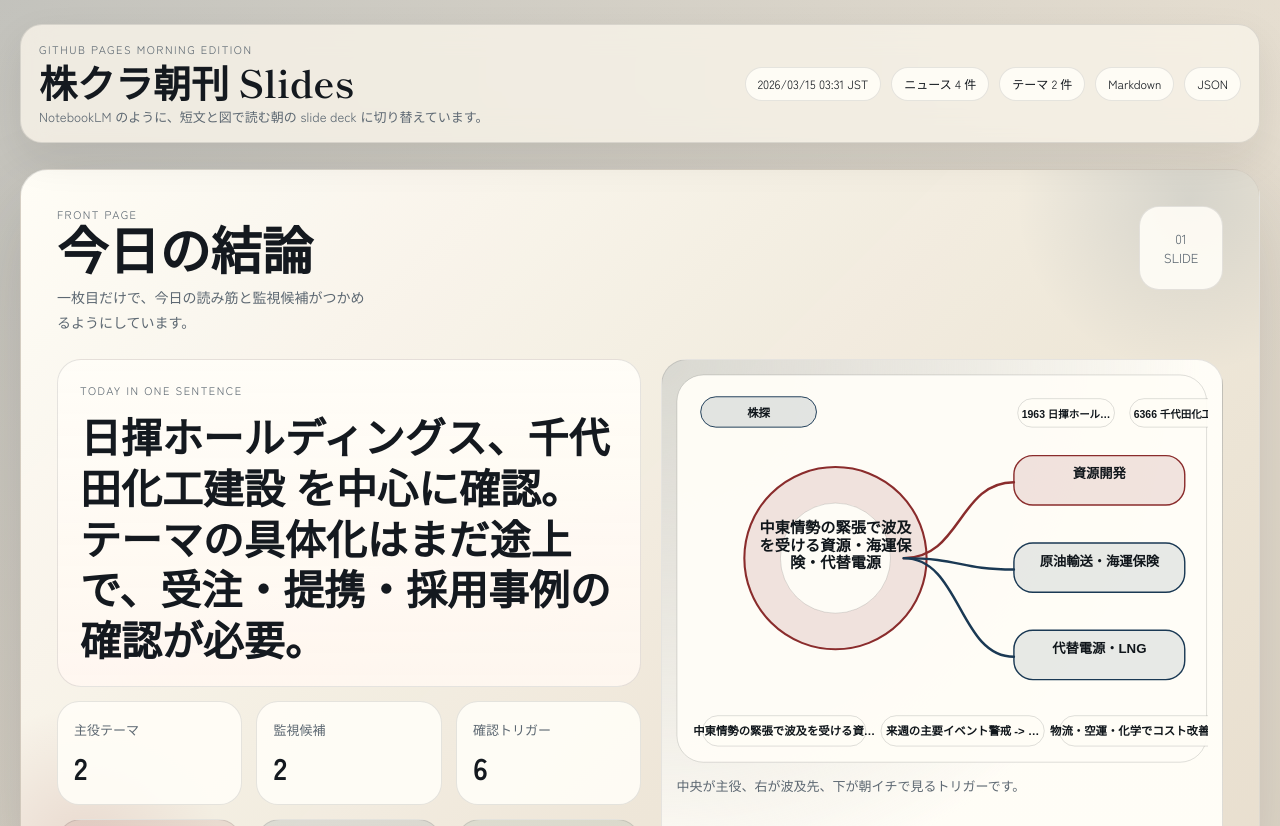
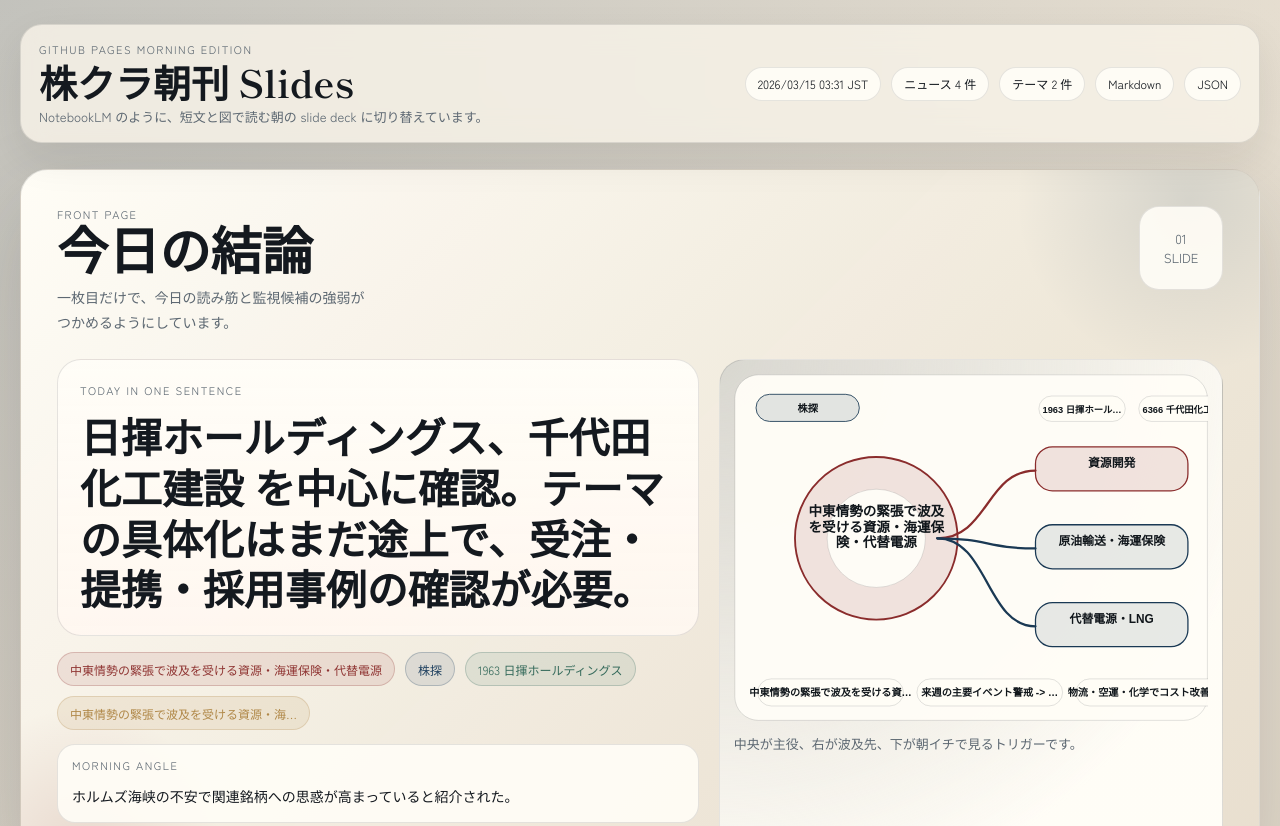
Before and after one commit to kuwa136-collab/kabu-line-bot, a website: page docs/index.html in a window 1280 px wide. Shown: the top 826 px of the page. Drawn offline with Linux system fonts and the light colour scheme.

Commit message:
Update GitHub Pages morning edition

```diff
--- a/docs/index.html
+++ b/docs/index.html
@@ -13,24 +13,24 @@
     .toolbar{position:sticky;top:14px;z-index:20;display:flex;justify-content:space-between;align-items:center;gap:18px;padding:16px 18px;margin-bottom:26px;border:1px solid var(--line);border-radius:22px;background:rgba(247,242,232,.84);backdrop-filter:blur(14px);box-shadow:0 16px 40px rgba(20,25,31,.08)}
     .brand{display:grid;gap:6px}.brand h1,.title,.quote h3,.storyTitle,.col h3,.board h3{font-family:"Shippori Mincho","Yu Mincho",serif}.brand h1{margin:0;font-size:clamp(24px,3vw,38px);line-height:1}.brand p:last-child{margin:0;color:var(--muted);font-size:13px}
     .eyebrow{margin:0;font-size:11px;letter-spacing:.14em;text-transform:uppercase;color:var(--muted)}
-    .toolbar-meta,.tags,.chips,.footer-links,.pillRow,.source-row{display:flex;flex-wrap:wrap;gap:10px}
+    .toolbar-meta,.tags,.chips,.footer-links,.pillRow,.source-row,.heroRibbon{display:flex;flex-wrap:wrap;gap:10px}
     .meta,.link,.tag,.chip{display:inline-flex;align-items:center;justify-content:center;min-height:34px;padding:7px 12px;border:1px solid var(--line);border-radius:999px;background:rgba(255,253,247,.92);text-decoration:none;font-size:12px}
     .link:hover{border-color:var(--navy);color:var(--navy)}.redTag{border-color:rgba(143,52,50,.24);background:var(--redS);color:var(--red)}.navyTag{border-color:rgba(31,64,95,.24);background:var(--navyS);color:var(--navy)}.greenTag{border-color:rgba(53,106,91,.24);background:var(--greenS);color:var(--green)}.goldTag{border-color:rgba(176,136,72,.24);background:var(--goldS);color:var(--gold)}
     .deck{display:grid;gap:28px;scroll-snap-type:y proximity}.slide{position:relative;aspect-ratio:16/9;min-height:690px;padding:36px;border:1px solid var(--line);border-radius:var(--r);background:linear-gradient(180deg,rgba(255,253,247,.97),rgba(244,238,227,.98));box-shadow:var(--shadow);overflow:hidden;scroll-snap-align:start}.slide:before,.slide:after{content:"";position:absolute;border-radius:999px;pointer-events:none}.slide:before{width:360px;height:360px;top:-150px;right:-110px;background:radial-gradient(circle,rgba(31,64,95,.12),transparent 68%)}.slide:after{width:280px;height:280px;left:-80px;bottom:-120px;background:radial-gradient(circle,rgba(143,52,50,.12),transparent 70%)}.cover{background:linear-gradient(135deg,rgba(255,253,247,.99),rgba(238,231,217,.98) 64%,rgba(232,222,207,.98))}.ink{background:linear-gradient(135deg,rgba(255,253,247,.98),rgba(236,242,246,.98))}.red{background:linear-gradient(135deg,rgba(255,253,247,.98),rgba(248,237,233,.98))}.green{background:linear-gradient(135deg,rgba(255,253,247,.98),rgba(234,242,238,.98))}
     .head{position:relative;z-index:1;display:flex;justify-content:space-between;align-items:flex-start;gap:18px;margin-bottom:24px}.title{margin:0;font-size:clamp(34px,4vw,58px);line-height:1.03}.desc{margin:10px 0 0;max-width:44ch;color:var(--muted);font-size:14px;line-height:1.8}.no{display:inline-flex;align-items:center;justify-content:center;min-width:84px;min-height:84px;border:1px solid var(--line);border-radius:20px;background:rgba(255,253,247,.9);font-size:13px;line-height:1.5;color:var(--muted);text-align:center}
-    .grid,.storyGrid,.watchGrid,.decisionGrid{position:relative;z-index:1;display:grid;grid-template-columns:1.02fr .98fr;gap:20px;align-items:stretch}
+    .grid,.storyGrid,.watchGrid,.decisionGrid{position:relative;z-index:1;display:grid;grid-template-columns:1.02fr .98fr;gap:20px;align-items:stretch}.heroGrid{grid-template-columns:1.12fr .88fr}.sourceDeck{grid-template-columns:1.12fr .94fr .94fr}
     .quote,.panel,.card,.col,.board,.themeCard,.storyCard,.cand,.layerCard{position:relative;border:1px solid var(--line);border-radius:24px;background:rgba(255,253,247,.92);overflow:hidden}.panel,.col{height:100%;padding:20px}.card,.themeCard,.storyCard,.cand,.layerCard{padding:16px}.board{height:100%;padding:20px}
-    .quote{padding:22px;background:linear-gradient(180deg,rgba(255,253,247,.98),rgba(255,247,240,.92))}.quote h3{margin:12px 0 0;font-size:clamp(30px,3.2vw,48px);line-height:1.24}
+    .quote{padding:22px;background:linear-gradient(180deg,rgba(255,253,247,.98),rgba(255,247,240,.92))}.quote h3{margin:12px 0 0;font-size:clamp(30px,3.2vw,48px);line-height:1.24}.heroRibbon{margin-top:16px}
     .metrics,.insights,.themeGrid,.stack,.checks,.layerStack{display:grid;gap:14px}.metrics{grid-template-columns:repeat(3,minmax(0,1fr));margin-top:14px}.metric{min-height:104px;padding:14px 16px;border:1px solid var(--line);border-radius:22px;background:rgba(255,253,247,.92)}.metric span{font-size:13px;color:var(--muted)}.metric strong{display:block;margin-top:12px;font-size:30px;line-height:1}.insights{grid-template-columns:repeat(3,minmax(0,1fr));margin-top:14px}.insight{min-height:164px}.toneR{background:linear-gradient(180deg,rgba(143,52,50,.1),rgba(255,253,247,.92))}.toneN{background:linear-gradient(180deg,rgba(31,64,95,.1),rgba(255,253,247,.92))}.toneG{background:linear-gradient(180deg,rgba(53,106,91,.1),rgba(255,253,247,.92))}
     .visual,.matrix,.bridge{height:100%;padding:14px;border:1px solid var(--line);border-radius:26px;background:radial-gradient(circle at top left,rgba(31,64,95,.12),rgba(255,253,247,.98) 56%)}.matrix{background:radial-gradient(circle at center,rgba(31,64,95,.12),rgba(255,253,247,.98) 62%)}.bridge{padding:12px 0 18px;background:transparent;border:0}.visual svg,.matrix svg,.bridge svg,.miniGraphic svg{width:100%;height:auto;display:block}.caption{margin:12px 0 0;color:var(--muted);font-size:13px;line-height:1.7}
-    .themeGrid{grid-template-columns:repeat(2,minmax(0,1fr))}.themeCard strong,.insight strong,.storyCard strong,.cand strong,.layerCard strong{font-size:18px}.body,.small{margin:10px 0 0;line-height:1.9}.body{font-size:14px}.small{font-size:13px;color:var(--muted)}
+    .themeGrid{grid-template-columns:repeat(2,minmax(0,1fr))}.themeCard strong,.insight strong,.storyCard strong,.cand strong,.layerCard strong{font-size:18px}.body,.small{margin:10px 0 0;line-height:1.9}.body{font-size:14px}.small{font-size:13px;color:var(--muted)}.heroNote{margin-top:14px;padding:12px 14px;border:1px solid var(--line);border-radius:18px;background:rgba(255,253,247,.9)}
     .storyCard{min-height:248px}.feature{min-height:100%;padding:22px;background:linear-gradient(180deg,rgba(31,64,95,.08),rgba(255,253,247,.94))}.storyHead,.candHead,.layerHead{display:flex;flex-wrap:wrap;align-items:center;gap:8px}.storyIndex{display:inline-flex;align-items:center;justify-content:center;width:46px;height:46px;border:1px solid rgba(20,25,31,.14);border-radius:14px;background:rgba(255,253,247,.92);font-family:"Shippori Mincho",serif;font-size:18px}.storyTitle{margin:16px 0 0;font-size:clamp(26px,2.4vw,38px);line-height:1.25}.storyCard:not(.feature) .storyTitle{font-size:24px}.storyTitle a{text-decoration:none;border-bottom:1px solid rgba(31,64,95,.22)}.storyTitle a:hover{color:var(--navy);border-bottom-color:var(--navy)}.summary{margin:14px 0 0;font-size:15px;line-height:1.95}.flow{display:flex;flex-wrap:wrap;align-items:center;gap:8px;margin-top:16px}.dot{font-size:16px;color:var(--muted)}.miniGraphic{margin-top:16px;padding:10px;border:1px solid var(--line);border-radius:20px;background:rgba(255,253,247,.94)}
     .cand{min-height:176px}.bar{width:100%;height:8px;margin-top:10px;border-radius:999px;background:rgba(20,25,31,.08);overflow:hidden}.bar span{display:block;height:100%;background:linear-gradient(90deg,var(--red),var(--gold))}
-    .layers{position:relative;z-index:1;display:grid;grid-template-columns:repeat(3,minmax(0,1fr));gap:18px}.col{min-height:370px}.col h3,.board h3{margin:12px 0 8px;font-size:28px;line-height:1.2}.layerStack{margin-top:16px}
+    .layers{position:relative;z-index:1;display:grid;grid-template-columns:repeat(3,minmax(0,1fr));gap:18px}.col{min-height:370px}.col h3,.board h3{margin:12px 0 8px;font-size:28px;line-height:1.2}.layerStack{margin-top:16px}.sourceTop{display:flex;justify-content:space-between;gap:12px;align-items:flex-start}.sourceStat{display:grid;place-items:center;min-width:56px;min-height:56px;border:1px solid var(--line);border-radius:18px;background:rgba(255,253,247,.9);font-family:"Shippori Mincho",serif;font-size:24px;color:rgba(20,25,31,.55)}
     .checkCard{padding:14px;border:1px solid var(--line);border-radius:18px;background:rgba(255,253,247,.92)}.checkCard strong{display:block;margin-top:10px;line-height:1.6}
     .themeCard,.storyCard,.cand,.col,.board{box-shadow:0 12px 32px rgba(20,25,31,.05)}.themeCard:before,.cand:before,.col:before,.board:before{content:"";position:absolute;left:18px;top:0;width:72px;height:4px;border-radius:0 0 10px 10px;background:linear-gradient(90deg,var(--navy),transparent)}.storyCard:before{content:"";position:absolute;inset:0;background:linear-gradient(135deg,rgba(31,64,95,.03),transparent 42%);pointer-events:none}.themeCard:after{content:attr(data-no);position:absolute;right:16px;top:10px;font-family:"Shippori Mincho",serif;font-size:56px;line-height:1;color:rgba(20,25,31,.06)}.sourceRed:before{background:linear-gradient(90deg,var(--red),transparent)}.sourceGold:before{background:linear-gradient(90deg,var(--gold),transparent)}.sourceNavy:before{background:linear-gradient(90deg,var(--navy),transparent)}.watchDirect:before{background:linear-gradient(90deg,var(--red),transparent)}.watchAssociate:before{background:linear-gradient(90deg,var(--gold),transparent)}.watchWatch:before{background:linear-gradient(90deg,var(--navy),transparent)}.miniGraphic{background:linear-gradient(180deg,rgba(255,253,247,.98),rgba(246,241,232,.92))}
     .empty{display:grid;place-items:center;min-height:180px;padding:18px;border:1px dashed rgba(20,25,31,.16);border-radius:24px;background:rgba(255,253,247,.7);color:var(--muted);text-align:center;line-height:1.8}.footer{margin-top:22px;padding:16px 6px 0;color:rgba(20,25,31,.72);font-size:13px;line-height:1.8}.error{padding:18px;border:1px solid rgba(143,52,50,.22);border-radius:20px;background:rgba(143,52,50,.08);color:var(--red)}
-    @media (max-width:1120px){.themeGrid,.insights,.layers{grid-template-columns:1fr}}
+    @media (max-width:1120px){.themeGrid,.insights,.layers,.sourceDeck{grid-template-columns:1fr}}
     @media (max-width:980px){.toolbar,.grid,.storyGrid,.watchGrid,.decisionGrid{grid-template-columns:1fr}.toolbar{position:static;align-items:flex-start}.toolbar-meta{justify-content:flex-start}.slide{aspect-ratio:auto;min-height:0;padding:24px}.no{min-width:68px;min-height:68px}}
   </style>
 </head>
@@ -85,17 +85,17 @@
     const themeCard=(x,i)=>`<article class="themeCard" data-no="0${i+1}"><div class="tags"><span class="tag ${i%2===0?"redTag":"navyTag"}">Theme ${i+1}</span><span class="tag ${x.kind==="investable"?"greenTag":"goldTag"}">${e(x.kind==="investable"?"本命テーマ":"背景テーマ")}</span><span class="tag">${e(`${x.mention}件`)}</span></div><strong style="display:block;margin-top:12px;max-width:15ch;">${e(x.theme)}</strong><p class="body" style="max-width:30ch;">${e(clip(x.why||"要点整理中",86))}</p><div class="chips" style="margin-top:14px;">${a(x.processes).slice(0,3).map(p=>`<span class="chip ${i%2===0?"redTag":"navyTag"}">${e(p)}</span>`).join("")}</div>${a(x.news).length?`<p class="small" style="margin-top:16px;">参照: ${e(clip(a(x.news)[0].headline,42))}</p>`:`<p class="small" style="margin-top:16px;">参照ニュース整理中</p>`}</article>`;
     const storyCard=(x,i,f=false)=>`<article class="storyCard ${f?"feature":""}"><div class="storyHead"><span class="storyIndex">#${i+1}</span><span class="tag redTag">${e(label(x.source))}</span><span class="tag ${x.role==="hypothesis"?"navyTag":"goldTag"}">${e(cat(x))}</span>${x.timestamp?`<span class="tag">${e(jp(x.timestamp))}</span>`:""}</div><h3 class="storyTitle">${x.url?`<a href="${e(x.url)}" target="_blank" rel="noopener noreferrer">${e(x.headline)}</a>`:e(x.headline)}</h3><p class="summary">${e(clip(x.summary||x.why||"要点整理中",f?118:84))}</p>${storyMini(x,i)}<div class="flow"><span class="chip redTag">${e(label(x.source))}</span><span class="dot">→</span><span class="chip navyTag">${e(clip(x.theme||cat(x),18))}</span><span class="dot">→</span><span class="chip greenTag">${e(action(x))}</span></div></article>`;
     const cand=(x)=>{const w=Math.max(12,Math.min(100,(+x.confidence||0)*20)),k=x.kind==="direct"?"redTag":x.kind==="associate"?"goldTag":"navyTag",m=x.kind==="direct"?"本命":x.kind==="associate"?"中継ぎ":"監視",kindClass=x.kind==="direct"?"watchDirect":x.kind==="associate"?"watchAssociate":"watchWatch";return`<article class="cand ${kindClass}"><div class="candHead"><span class="tag ${k}">${e(m)}</span><span class="tag">${e(x.code)}</span><span class="tag">確度 ${e(x.confidence||0)}</span></div><strong style="display:block;margin-top:12px;">${e(x.name)}</strong><p class="body">${e(clip(x.reason||x.chain||"つながり整理中",84))}</p>${x.catalyst?`<p class="small" style="margin-top:10px;">昇格条件: ${e(clip(x.catalyst,50))}</p>`:""}${x.risk?`<p class="small">弱さ: ${e(clip(x.risk,46))}</p>`:""}<div class="bar"><span style="width:${w}%"></span></div></article>`};
-    const column=(title,sub,items,tone)=>`<section class="col ${tone==="redTag"?"sourceRed":tone==="goldTag"?"sourceGold":"sourceNavy"}"><p class="eyebrow">${e(sub)}</p><h3>${e(title)}</h3><div class="layerStack">${items.length?items.map(x=>`<article class="layerCard" style="border:1px solid var(--line);background:rgba(255,253,247,.92)"><div class="layerHead"><span class="tag ${tone}">${e(label(x.source))}</span>${x.timestamp?`<span class="tag">${e(jp(x.timestamp))}</span>`:""}</div><strong style="display:block;margin-top:10px;">${x.url?`<a href="${e(x.url)}" target="_blank" rel="noopener noreferrer">${e(clip(x.headline,42))}</a>`:e(clip(x.headline,42))}</strong><p class="small">${e(clip(x.summary||x.theme||"整理中",72))}</p></article>`).join(""):`<div class="empty">まだ並べる情報がありません。</div>`}</div></section>`;
+    const column=(title,sub,items,tone)=>`<section class="col ${tone==="redTag"?"sourceRed":tone==="goldTag"?"sourceGold":"sourceNavy"}"><div class="sourceTop"><div><p class="eyebrow">${e(sub)}</p><h3>${e(title)}</h3></div><div class="sourceStat">${e(items.length)}</div></div><div class="layerStack">${items.length?items.map(x=>`<article class="layerCard" style="border:1px solid var(--line);background:rgba(255,253,247,.92)"><div class="layerHead"><span class="tag ${tone}">${e(label(x.source))}</span>${x.timestamp?`<span class="tag">${e(jp(x.timestamp))}</span>`:""}</div><strong style="display:block;margin-top:10px;">${x.url?`<a href="${e(x.url)}" target="_blank" rel="noopener noreferrer">${e(clip(x.headline,42))}</a>`:e(clip(x.headline,42))}</strong><p class="small">${e(clip(x.summary||x.theme||"整理中",72))}</p></article>`).join(""):`<div class="empty">まだ並べる情報がありません。</div>`}</div></section>`;
     const check=(x,i)=>`<article class="card"><span class="tag ${i%2===0?"redTag":"navyTag"}">Check ${i+1}</span><strong style="display:block;margin-top:10px;">${e(x)}</strong></article>`;
     function render(data){
-      const c=ctx(data),t=c.themes[0],lead=c.news[0],news=c.news.slice(0,3);
+      const c=ctx(data),t=c.themes[0],lead=c.news[0],news=c.news.slice(0,3),topWatch=c.watch[0];
       $("masthead").innerHTML=toolbar(data,c);
       $("deck").innerHTML=[
-        `<section class="slide cover">${head("01","Front Page","今日の結論","一枚目だけで、今日の読み筋と監視候補がつかめるようにしています。")}<div class="grid"><div><div class="quote"><p class="eyebrow">Today in one sentence</p><h3>${e(clip(data.market_sentiment||(t?t.why:"材料整理中です。"),92))}</h3></div><div class="metrics"><article class="metric"><span>主役テーマ</span><strong>${e(c.themes.length)}</strong></article><article class="metric"><span>監視候補</span><strong>${e(c.watch.length)}</strong></article><article class="metric"><span>確認トリガー</span><strong>${e(c.boards.checks.length)}</strong></article></div><div class="insights">${insight("主役テーマ",t?t.theme:"整理中",t?clip(t.why,62):"テーマ取得待ち","toneR")}${insight("主役ニュース",lead?clip(lead.headline,28):"整理中",lead?clip(lead.summary||lead.why,62):"ニュース取得待ち","toneN")}${insight("注視候補",c.watch[0]?`${c.watch[0].code} ${c.watch[0].name}`:"候補なし",c.watch[0]?clip(c.watch[0].catalyst||c.watch[0].reason,62):"0件日は昇格条件を追跡","toneG")}</div></div><div>${heroSvg(t,lead,c.boards,c.watch)}</div></div></section>`,
+        `<section class="slide cover">${head("01","Front Page","今日の結論","一枚目だけで、今日の読み筋と監視候補の強弱がつかめるようにしています。")}<div class="grid heroGrid"><div><div class="quote"><p class="eyebrow">Today in one sentence</p><h3>${e(clip(data.market_sentiment||(t?t.why:"材料整理中です。"),92))}</h3></div><div class="heroRibbon">${t?`<span class="tag redTag">${e(t.theme)}</span>`:""}${lead?`<span class="tag navyTag">${e(label(lead.source))}</span>`:""}${topWatch?`<span class="tag greenTag">${e(`${topWatch.code} ${topWatch.name}`)}</span>`:""}${c.boards.checks[0]?`<span class="tag goldTag">${e(clip(c.boards.checks[0],18))}</span>`:""}</div><div class="heroNote"><p class="eyebrow">Morning angle</p><p class="body">${e(clip((lead&&lead.summary)||(t&&t.why)||"材料整理中です。",84))}</p></div><div class="metrics"><article class="metric"><span>主役テーマ</span><strong>${e(c.themes.length)}</strong></article><article class="metric"><span>監視候補</span><strong>${e(c.watch.length)}</strong></article><article class="metric"><span>確認トリガー</span><strong>${e(c.boards.checks.length)}</strong></article></div><div class="insights">${insight("主役テーマ",t?t.theme:"整理中",t?clip(t.why,62):"テーマ取得待ち","toneR")}${insight("主役ニュース",lead?clip(lead.headline,28):"整理中",lead?clip(lead.summary||lead.why,62):"ニュース取得待ち","toneN")}${insight("注視候補",topWatch?`${topWatch.code} ${topWatch.name}`:"候補なし",topWatch?clip(topWatch.catalyst||topWatch.reason,62):"0件日は昇格条件を追跡","toneG")}</div></div><div>${heroSvg(t,lead,c.boards,c.watch)}</div></div></section>`,
         `<section class="slide ink">${head("02","Theme Atlas","今日の市場地図","何が主役で、どこへ波及するかを 4 テーマ以内に圧縮しています。")}<div class="grid"><div>${themeSvg(c.themes)}</div><div class="themeGrid">${c.themes.length?c.themes.map(themeCard).join(""):`<div class="empty">テーマがまだありません。</div>`}</div></div></section>`,
         `<section class="slide red">${head("03","News Storyboard","主要ニュース","見出し一覧ではなく、起点から次に見るポイントまでを 1 ニュース 1 スライド感で並べています。")}${news.length?`<div class="storyGrid"><div>${storyCard(news[0],0,true)}</div><div class="stack">${news.slice(1).map((x,i)=>storyCard(x,i+1)).join("")}</div></div>`:`<div class="empty">表示できるニュースがありません。</div>`}</section>`,
         `<section class="slide green">${head("04","Watch Board","本命候補 / 監視候補","確度と時間軸で置き直し、いま見る候補と先回りで見る候補を分けています。")}<div class="watchGrid"><div>${watchSvg(c.watch)}</div><div class="stack">${c.watch.length?c.watch.map(cand).join(""):`<div class="empty">候補がまだありません。</div>`}</div></div></section>`,
-        `<section class="slide ink">${head("05","Source Layers","根拠源 / 背景源 / 仮説源","どの材料を判断の土台にして、何を地合いとして扱い、何を仮説に留めるかを分離しています。")}${bridgeSvg()}<div class="layers">${column("根拠源","Primary",c.buckets.evidence,"redTag")}${column("背景源","Backdrop",c.buckets.background,"goldTag")}${column("仮説源","Hypothesis",c.buckets.hypothesis,"navyTag")}</div></section>`,
+        `<section class="slide ink">${head("05","Source Layers","根拠源 / 背景源 / 仮説源","どの材料を判断の土台にして、何を地合いとして扱い、何を仮説に留めるかを分離しています。")}${bridgeSvg()}<div class="layers sourceDeck">${column("根拠源","Primary",c.buckets.evidence,"redTag")}${column("背景源","Backdrop",c.buckets.background,"goldTag")}${column("仮説源","Hypothesis",c.buckets.hypothesis,"navyTag")}</div></section>`,
         `<section class="slide cover">${head("06","Zero-Day Board","0件日でも見るボード","候補が薄い日でも、注視業種・工程・昇格条件までを一枚に置いて次の材料を待てるようにしています。")}<div class="decisionGrid"><section class="board"><p class="eyebrow">Watch Sectors</p><h3>注視業種 / 注視工程</h3><div class="chips" style="margin-top:16px;">${c.boards.sectors.length?c.boards.sectors.map(x=>`<span class="chip redTag">${e(x)}</span>`).join(""):'<span class="chip">業種整理中</span>'}</div><div class="chips" style="margin-top:14px;">${c.boards.processes.length?c.boards.processes.map(x=>`<span class="chip navyTag">${e(x)}</span>`).join(""):'<span class="chip">工程整理中</span>'}</div><p class="small" style="margin-top:18px;">テーマが 0 件の日でも、このボードだけで次の昇格条件を追跡できます。</p></section><section class="board"><p class="eyebrow">Promotion Checks</p><h3>昇格条件 / 次に確認</h3><div class="checks">${c.boards.checks.length?c.boards.checks.map(check).join(""):'<div class="empty">次チェック整理中</div>'}</div><div class="footer-links"><a class="link" href="./latest-analysis-full.md" target="_blank" rel="noopener noreferrer">Markdown を開く</a><a class="link" href="./latest-analysis-full.json" target="_blank" rel="noopener noreferrer">JSON を開く</a></div></section></div></section>`
       ].join("");
       $("footer").innerHTML=`最終更新: ${e(full(data.analysis_date))} JST / 公開ファイル: latest-analysis-full.md / latest-analysis-full.json`;
```
